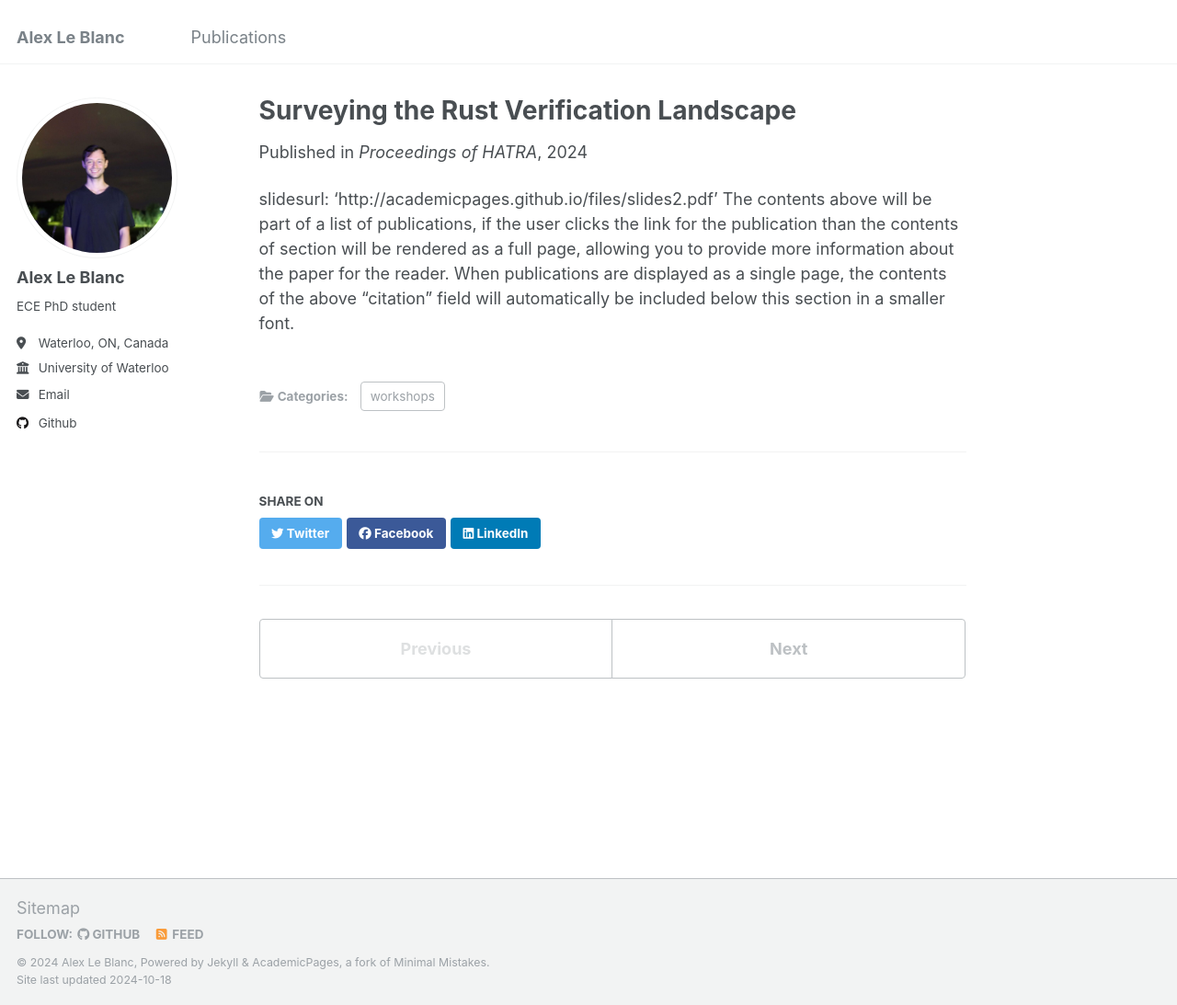
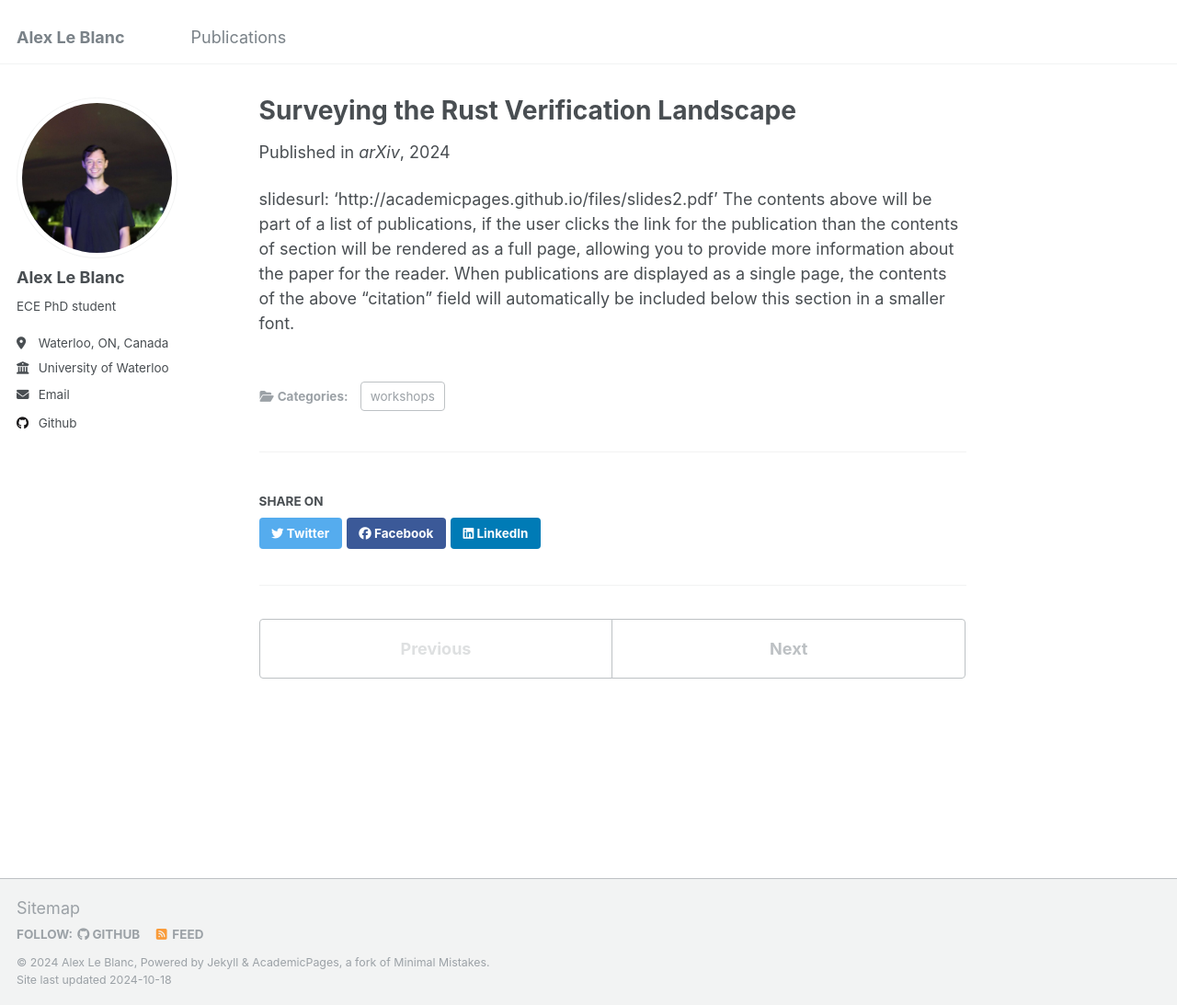
Before and after one commit to AlexLB99/AlexLB99.github.io, a Jekyll site: the page built from _publications/2010-10-01-paper-title-number-2.md, in a window 1280 px wide and 1093 px high. Shown: the whole window at 92% size. Built offline with Jekyll 4.4.1, drawn with Linux system fonts in a browser that asks for light colours.

Commit message:
small edits

```diff
--- a/_publications/2010-10-01-paper-title-number-2.md
+++ b/_publications/2010-10-01-paper-title-number-2.md
@@ -5,8 +5,8 @@ category: workshops
 permalink: /publication/2024-HATRA
 excerpt: 'We explore what it means to do Rust verification. Specifically, we explore which properties are worth verifying for Rust; what techniques exist to verify them; and which code is worth verifying. In doing so, we motivate an effort to verify safety properties of the Rust standard library, presenting the relevant challenges along with ideas to address them.'
 date: 2024-10-20
-venue: 'Proceedings of HATRA'
-paperurl: 'http://academicpages.github.io/files/2024-HATRA.pdf'
+venue: 'arXiv'
+paperurl: 'http://alexlb99.github.io/files/2024-HATRA.pdf'
 ---
 
 slidesurl: 'http://academicpages.github.io/files/slides2.pdf'
```
Also changed, not shown: _publications/2009-10-01-paper-title-number-1.md (+1 -1 lines).
